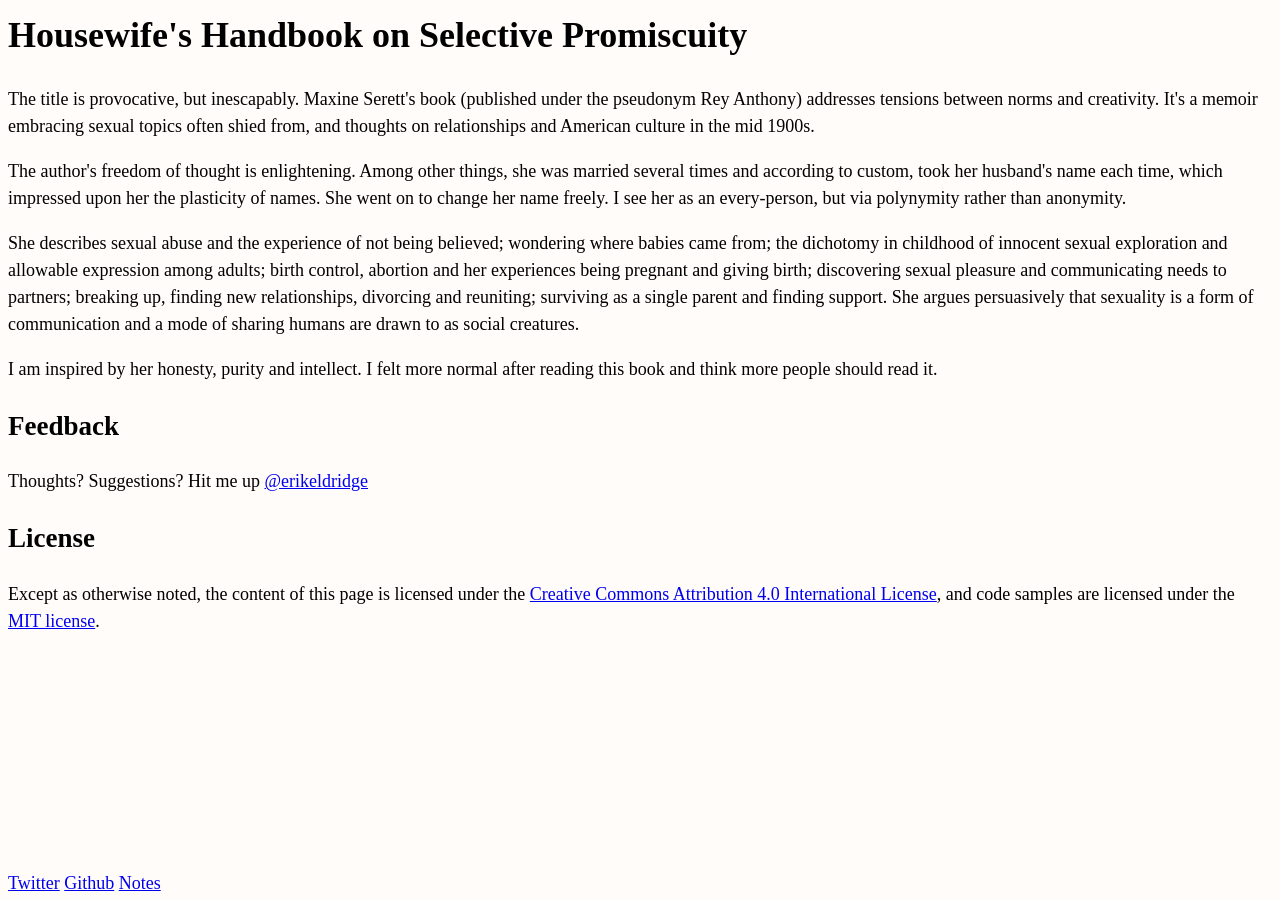
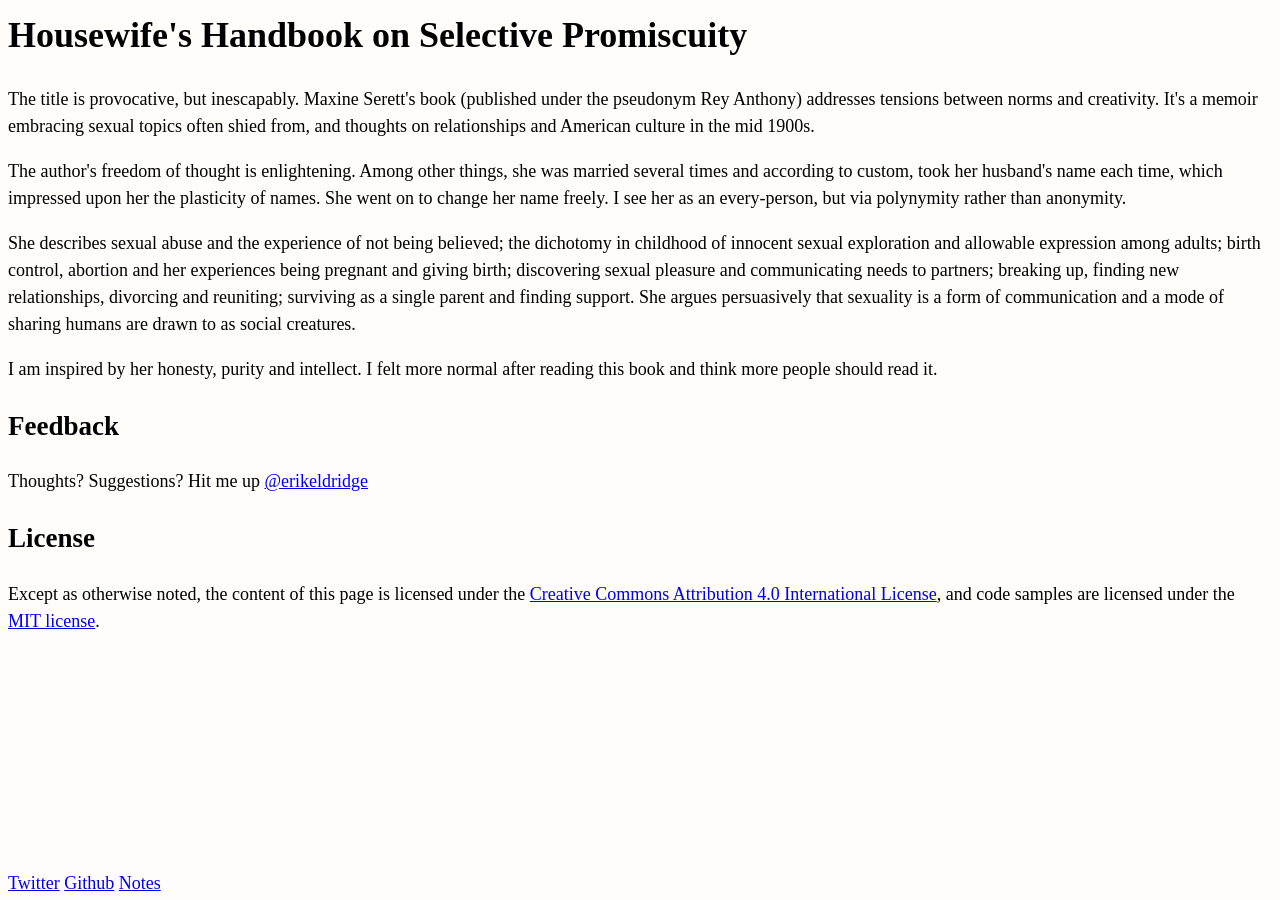
Before and after one commit to erikeldridge/erikeldridge.github.com, a Jekyll site: the page built from _posts/2018-10-28-housewife-s-handbook-on-selective-promiscuity.md, in a window 1280 px wide. Built offline with Jekyll 4.4.1, drawn with Linux system fonts in a browser that asks for light colours; nearby versions of some CDN libraries.

Commit message:
Update from Forestry.io - Updated housewife-s-handbook-on-selective-promiscuity.md

```diff
--- a/_posts/2018-10-28-housewife-s-handbook-on-selective-promiscuity.md
+++ b/_posts/2018-10-28-housewife-s-handbook-on-selective-promiscuity.md
@@ -11,6 +11,6 @@
 
 The author's freedom of thought is enlightening. Among other things, she was married several times and according to custom, took her husband's name each time, which impressed upon her the plasticity of names. She went on to change her name freely. I see her as an every-person, but via polynymity rather than anonymity.
 
-She describes sexual abuse and the experience of not being believed; wondering where babies came from; the dichotomy in childhood of innocent sexual exploration and allowable expression among adults; birth control, abortion and her experiences being pregnant and giving birth; discovering sexual pleasure and communicating needs to partners; breaking up, finding new relationships, divorcing and reuniting; surviving as a single parent and finding support. She argues persuasively that sexuality is a form of communication and a mode of sharing humans are drawn to as social creatures.
+She describes sexual abuse and the experience of not being believed; the dichotomy in childhood of innocent sexual exploration and allowable expression among adults; birth control, abortion and her experiences being pregnant and giving birth; discovering sexual pleasure and communicating needs to partners; breaking up, finding new relationships, divorcing and reuniting; surviving as a single parent and finding support. She argues persuasively that sexuality is a form of communication and a mode of sharing humans are drawn to as social creatures.
 
 I am inspired by her honesty, purity and intellect. I felt more normal after reading this book and think more people should read it.
```
Also changed, not shown: .forestry/front_matter/templates/post.yml.
